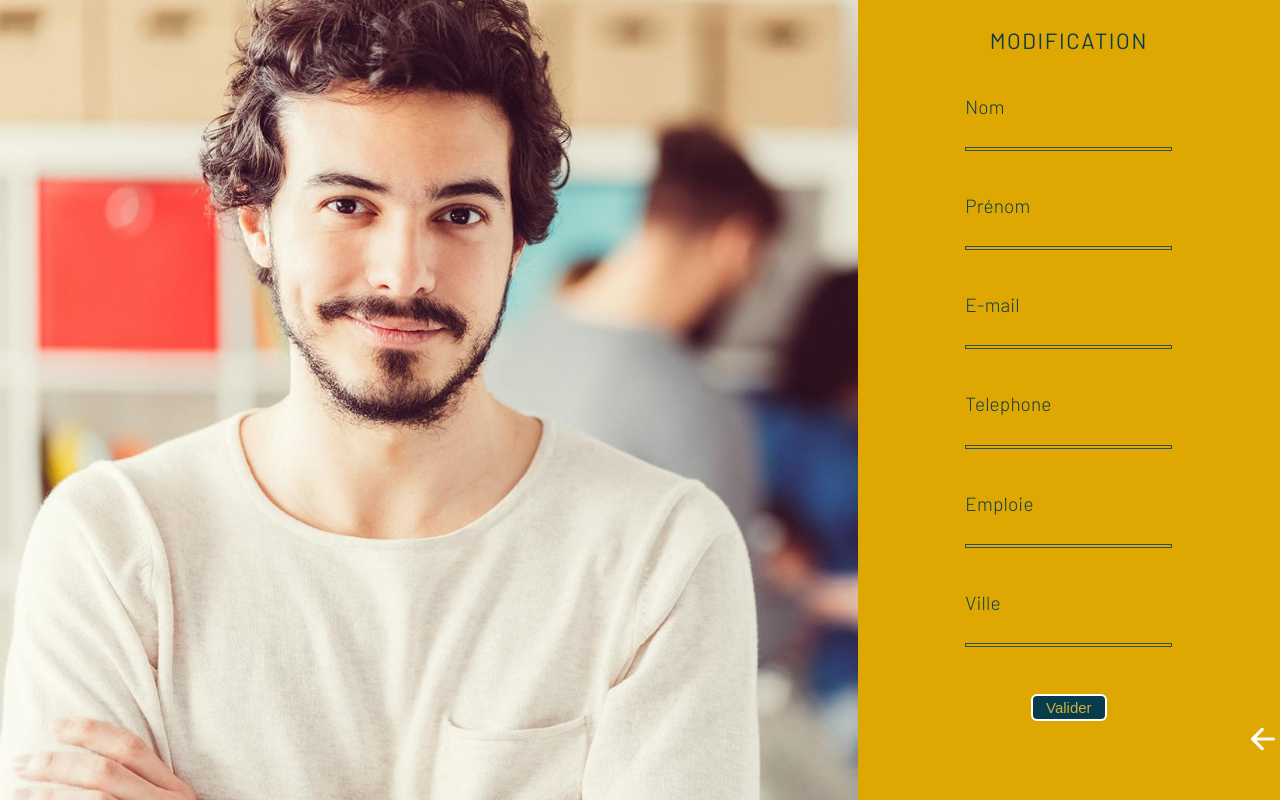
After one commit to HelixFix/Webinaire, a PHP site: page /form-modification-utilisateur.html in a window 1280 px wide. The commit adds this page. Run offline with PHP 8.4, Linux system fonts and the light colour scheme; some libraries are stand-ins or nearby versions.

Commit message:
new page formulaire

```diff
--- /dev/null
+++ b/form-modification-utilisateur.html
@@ -0,0 +1,66 @@
+<!DOCTYPE html>
+<html lang="fr">
+<head>
+    <meta charset="UTF-8">
+    <meta http-equiv="X-UA-Compatible" content="IE=edge">
+    <meta name="viewport" content="width=device-width, initial-scale=1.0">
+    <link rel="stylesheet" href="style.css">
+    <link rel="stylesheet" href="form-media-compte.css">
+    <title>S'incrire</title>
+
+</head>
+<body>
+        <main>
+            <div class="compte-contenair">
+               <section class="compte-form">
+                  <div class="wrapper2">
+                <h2 class="titre">Modification</h2>
+
+                <form action="" method="get">
+
+                    <div class="input-group">
+                   <label for="nom">Nom</label>
+                   <input type="text" name="user-name" id="nom">
+                   <hr>
+
+                </div>
+                <div class="input-group">
+                   <label for="prenom">Prénom</label>
+                   <input type="text" name="user-prenom" id="prenom">
+                   <hr>
+                </div>
+                <div class="input-group">
+                   <label for="mail">E-mail</label>
+                   <input type="email" name="user-mail" id="mail">
+                   <hr>
+                </div>
+                <div class="input-group">
+                   <label for="tel">Telephone</label>
+                  <input type="tel" name="user-telephone" id="tel">
+                   <hr>
+                </div>
+                <div class="input-group">
+                   <label for="job">Emploie</label>
+                   <input type="text" name="user-job" id="job">
+                   <hr>
+                </div>
+                <div class="input-group">
+                   <label for="ville">Ville</label>
+                   <input type="text" name="user-ville" id="ville">
+                   <hr>
+                </div>
+                <div class="button2">
+                    <input type="submit" value="Valider" />
+                  </div>
+                </form>
+                <div class="fleche2">
+                  <a href="index.php"> <ion-icon class="bas" name="arrow-back-outline"></ion-icon></a>
+                 </div>
+               </section>
+
+
+      </div>
+        </main>
+   <script src="https://unpkg.com/ionicons@5.4.0/dist/ionicons.js"></script>
+</body>
+</html>
--- a/style.css
+++ b/style.css
@@ -203,7 +203,7 @@ label {
   text-align: center;
   margin: 0;
   margin-bottom: 36px;
-  font-size: 24px;
+  font-size: 22px;
   font-weight: normal;
   color: rgba(8, 59, 76, 1);
 }
```
